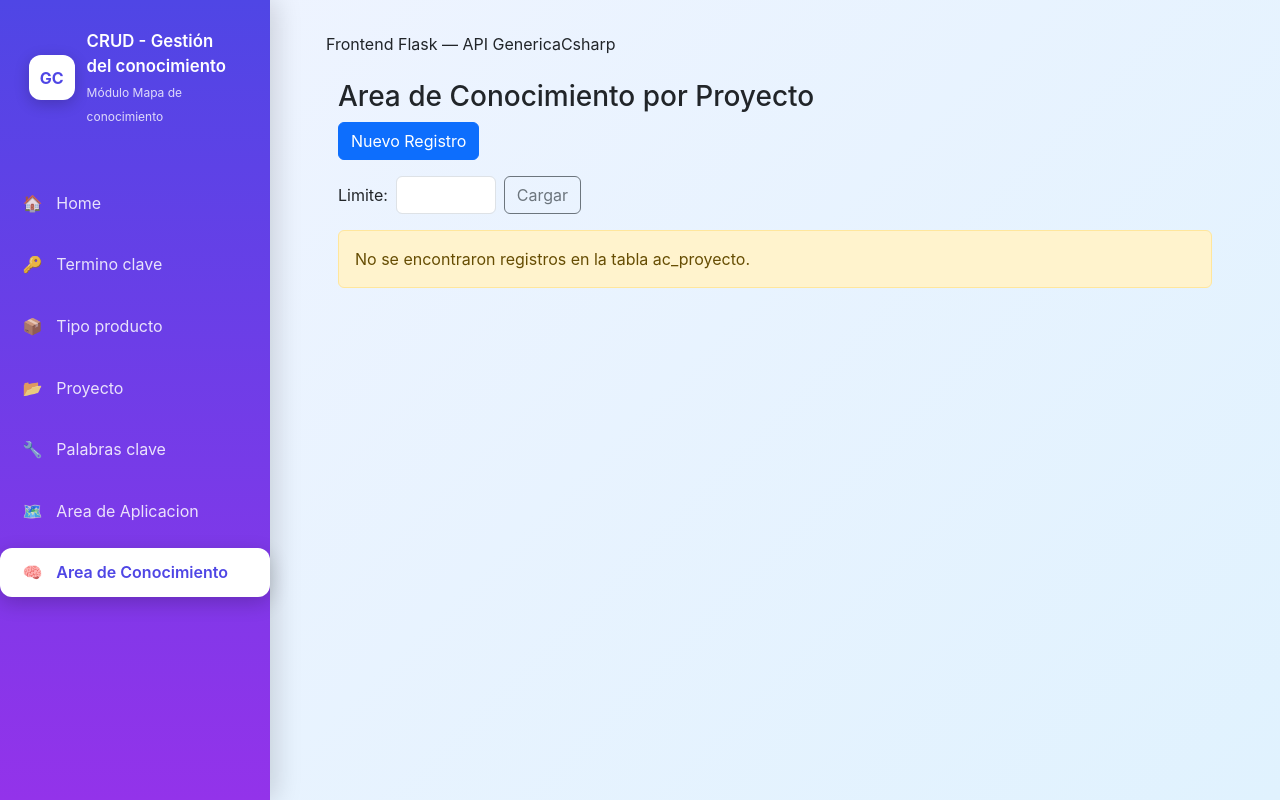
After one commit to Syn0B/FrontFlask, a Flask app: page /ac_proyecto in a window 1280 px wide. The commit adds this page. Run offline with Flask 3, Linux system fonts and the light colour scheme; data that the repository does not hold is empty.

Commit message:
Adición de la nueva tabla ac_proyecto y su CRUD completo con blueprint, template y formularios funcionales para listar, crear y borrar.

```diff
--- a/app.py
+++ b/app.py
@@ -38,6 +38,7 @@ from routes.tipo_producto import bp as tipo_producto_bp
 from routes.proyecto import bp as proyecto_bp
 from routes.palabras_clave import bp as palabras_clave_bp
 from routes.aa_proyecto import bp as aa_proyecto_bp
+from routes.ac_proyecto import bp as ac_proyecto_bp
 
 
 # register_blueprint() conecta las rutas del Blueprint a la aplicacion Flask.
@@ -47,6 +48,7 @@ app.register_blueprint(tipo_producto_bp)
 app.register_blueprint(proyecto_bp)
 app.register_blueprint(palabras_clave_bp)
 app.register_blueprint(aa_proyecto_bp)
+app.register_blueprint(ac_proyecto_bp)
 
 
 # ══════════════════════════════════════════════
--- /dev/null
+++ b/routes/ac_proyecto.py
@@ -0,0 +1,106 @@
+"""
+ac_proyecto.py - Blueprint con las rutas para la tabla intermedia ac_proyecto.
+
+Tabla intermedia (relacion N:M) entre proyecto y area_conocimiento.
+
+Campos:
+    - proyecto           (entero, FK -> proyecto.id)
+    - area_conocimiento  (entero, FK -> area_conocimiento.id)
+
+Clave primaria compuesta: (proyecto, area_conocimiento)
+
+Como es una tabla intermedia pura, no tiene sentido "actualizar":
+cualquier cambio en uno de los dos campos genera un registro distinto.
+Por eso solo se exponen CREAR y ELIMINAR.
+
+Rutas:
+    GET  /ac_proyecto           -> Listar registros y mostrar formulario si corresponde
+    POST /ac_proyecto/crear     -> Crear un nuevo registro
+    POST /ac_proyecto/eliminar  -> Eliminar un registro (PK compuesta)
+"""
+
+from flask import Blueprint, render_template, request, redirect, url_for, flash
+from services.api_service import ApiService
+
+
+# ══════════════════════════════════════════════
+# CONFIGURACION DEL BLUEPRINT
+# ══════════════════════════════════════════════
+
+bp = Blueprint('ac_proyecto', __name__)
+api = ApiService()
+
+TABLA = 'ac_proyecto'
+
+
+# ══════════════════════════════════════════════
+# LISTAR REGISTROS (GET)
+# ══════════════════════════════════════════════
+
+@bp.route('/ac_proyecto')
+def index():
+    """Muestra la tabla de ac_proyecto con formulario opcional."""
+    # Parametros de la URL
+    limite = request.args.get('limite', type=int)
+    accion = request.args.get('accion', '')   # 'nuevo' o '' (vacio)
+
+    # Registros de la tabla intermedia
+    registros = api.listar(TABLA, limite)
+
+    # Cargar las tablas relacionadas para los <select> del formulario.
+    # Se traen SIN limite para tener todas las opciones disponibles.
+    proyectos           = api.listar('proyecto', None) or []
+    areas_conocimiento  = api.listar('area_conocimiento', None) or []
+
+    # Solo hay modo "nuevo": no existe edicion en una tabla intermedia pura
+    mostrar_formulario = accion == 'nuevo'
+
+    return render_template('pages/ac_proyecto.html',
+        registros=registros,                        # Lista de ac_proyecto para la tabla HTML
+        proyectos=proyectos,                        # Para el <select> de proyecto
+        areas_conocimiento=areas_conocimiento,      # Para el <select> de area_conocimiento
+        mostrar_formulario=mostrar_formulario,
+        limite=limite
+    )
+
+
+# ══════════════════════════════════════════════
+# CREAR REGISTRO (POST)
+# ══════════════════════════════════════════════
+
+@bp.route('/ac_proyecto/crear', methods=['POST'])
+def crear():
+    """Crea un nuevo registro en ac_proyecto."""
+    # Los valores vienen de los <select>: ambos son el id (entero) del registro seleccionado.
+    datos = {
+        'proyecto':          request.form.get('proyecto', ''),
+        'area_conocimiento': request.form.get('area_conocimiento', '')
+    }
+
+    exito, mensaje = api.crear(TABLA, datos)
+
+    flash(mensaje, 'success' if exito else 'danger')
+    return redirect(url_for('ac_proyecto.index'))
+
+
+# ══════════════════════════════════════════════
+# ELIMINAR REGISTRO (POST)
+# ══════════════════════════════════════════════
+
+@bp.route('/ac_proyecto/eliminar', methods=['POST'])
+def eliminar():
+    """Elimina un registro de ac_proyecto usando la PK compuesta."""
+    # Los dos valores de la PK vienen en campos ocultos del formulario
+    proyecto          = request.form.get('proyecto', '')
+    area_conocimiento = request.form.get('area_conocimiento', '')
+
+    # Para PK compuesta enviamos las dos columnas y los dos valores
+    # separados por coma. El ApiService construye una URL del tipo:
+    #   DELETE /api/ac_proyecto/proyecto/{p}/area_conocimiento/{a}
+    claves  = 'proyecto,area_conocimiento'
+    valores = f'{proyecto},{area_conocimiento}'
+
+    exito, mensaje = api.eliminar(TABLA, claves, valores)
+
+    flash(mensaje, 'success' if exito else 'danger')
+    return redirect(url_for('ac_proyecto.index'))
--- a/templates/components/nav_menu.html
+++ b/templates/components/nav_menu.html
@@ -70,5 +70,12 @@
             </a>
         </div>
 
+        <div class="nav-item">
+            <a class="nav-link {{ 'active' if request.path.startswith('/ac_proyecto') }}" href="/ac_proyecto">
+                <span class="nav-icon">🧠</span>
+                <span class="nav-text">Area de Conocimiento</span>
+            </a>
+        </div>
+
     </nav>
 </div>
--- /dev/null
+++ b/templates/pages/ac_proyecto.html
@@ -0,0 +1,117 @@
+{#
+    ac_proyecto.html - Pagina para la tabla intermedia ac_proyecto.
+
+    Campos: proyecto (FK INT), area_conocimiento (FK INT)
+    Clave primaria compuesta: (proyecto, area_conocimiento)
+
+    Solo permite Crear y Eliminar (ver routes/ac_proyecto.py).
+#}
+
+{% extends 'layout/base.html' %}
+
+{% block title %}Area de Conocimiento por Proyecto{% endblock %}
+
+{% block content %}
+<div class="container mt-4">
+    <h3>Area de Conocimiento por Proyecto</h3>
+
+    {# ───────── BOTON NUEVO REGISTRO ───────── #}
+    {% if not mostrar_formulario %}
+        <a href="{{ url_for('ac_proyecto.index', accion='nuevo') }}"
+           class="btn btn-primary mb-3">
+            Nuevo Registro
+        </a>
+    {% endif %}
+
+    {# ───────── LIMITE DE REGISTROS ───────── #}
+    <form method="GET" action="{{ url_for('ac_proyecto.index') }}"
+          class="d-flex align-items-center mb-3">
+        <label class="form-label me-2 mb-0">Limite:</label>
+        <input class="form-control me-2" type="number" name="limite"
+               style="width:100px" value="{{ limite or '' }}" />
+        <button class="btn btn-outline-secondary" type="submit">Cargar</button>
+    </form>
+
+    {# ───────── FORMULARIO (SOLO CREAR) ───────── #}
+    {% if mostrar_formulario %}
+        <div class="card mb-3">
+            <div class="card-header">Nuevo Registro</div>
+            <div class="card-body">
+                <form method="POST" action="{{ url_for('ac_proyecto.crear') }}">
+                    <div class="row">
+
+                        {# Select de Proyecto: muestra el titulo, envia el id #}
+                        <div class="col-md-6 mb-3">
+                            <label class="form-label">Proyecto</label>
+                            <select class="form-select" name="proyecto" required>
+                                <option value="">-- Seleccione un proyecto --</option>
+                                {% for p in proyectos %}
+                                    <option value="{{ p.id }}">{{ p.titulo }}</option>
+                                {% endfor %}
+                            </select>
+                        </div>
+
+                        {# Select de Area de Conocimiento: muestra gran_area / area / disciplina, envia el id #}
+                        <div class="col-md-6 mb-3">
+                            <label class="form-label">Area de Conocimiento</label>
+                            <select class="form-select" name="area_conocimiento" required>
+                                <option value="">-- Seleccione un area --</option>
+                                {% for a in areas_conocimiento %}
+                                    <option value="{{ a.id }}">{{ a.gran_area }} / {{ a.area }} / {{ a.disciplina }}</option>
+                                {% endfor %}
+                            </select>
+                        </div>
+
+                    </div>
+                    <button class="btn btn-success me-2" type="submit">Guardar</button>
+                    <a href="{{ url_for('ac_proyecto.index') }}" class="btn btn-secondary">Cancelar</a>
+                </form>
+            </div>
+        </div>
+    {% endif %}
+
+    {# ───────── TABLA DE REGISTROS ───────── #}
+    {% if registros %}
+        <table class="table table-striped table-hover">
+            <thead class="table-dark">
+                <tr>
+                    <th>Proyecto</th>
+                    <th>Area de Conocimiento</th>
+                    <th>Acciones</th>
+                </tr>
+            </thead>
+            <tbody>
+                {% for reg in registros %}
+                <tr>
+                    {# Buscar el titulo del proyecto a partir de su id para mostrarlo #}
+                    <td>
+                        {% set p = proyectos | selectattr('id', 'equalto', reg.proyecto) | first %}
+                        {{ p.titulo if p else reg.proyecto }}
+                    </td>
+
+                    {# Buscar el area de conocimiento a partir de su id para mostrarlo #}
+                    <td>
+                        {% set a = areas_conocimiento | selectattr('id', 'equalto', reg.area_conocimiento) | first %}
+                        {{ (a.gran_area ~ ' / ' ~ a.area ~ ' / ' ~ a.disciplina) if a else reg.area_conocimiento }}
+                    </td>
+
+                    <td>
+                        {# Eliminar requiere las DOS columnas de la PK compuesta #}
+                        <form method="POST" action="{{ url_for('ac_proyecto.eliminar') }}"
+                              style="display:inline"
+                              onsubmit="return confirm('Eliminar este registro?')">
+                            <input type="hidden" name="proyecto"          value="{{ reg.proyecto }}" />
+                            <input type="hidden" name="area_conocimiento" value="{{ reg.area_conocimiento }}" />
+                            <button class="btn btn-danger btn-sm" type="submit">Eliminar</button>
+                        </form>
+                    </td>
+                </tr>
+                {% endfor %}
+            </tbody>
+        </table>
+    {% else %}
+        <div class="alert alert-warning">No se encontraron registros en la tabla ac_proyecto.</div>
+    {% endif %}
+
+</div>
+{% endblock %}
```
